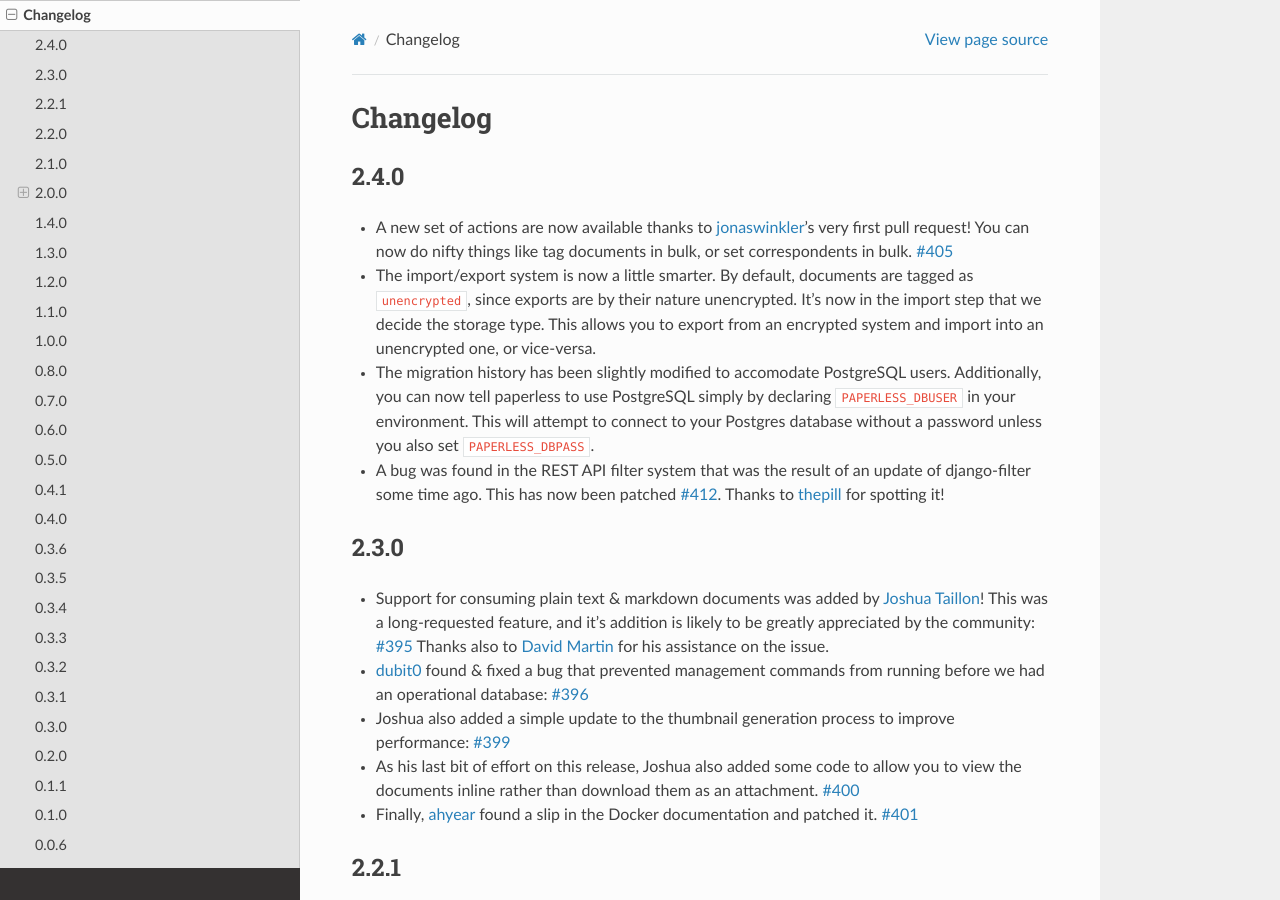
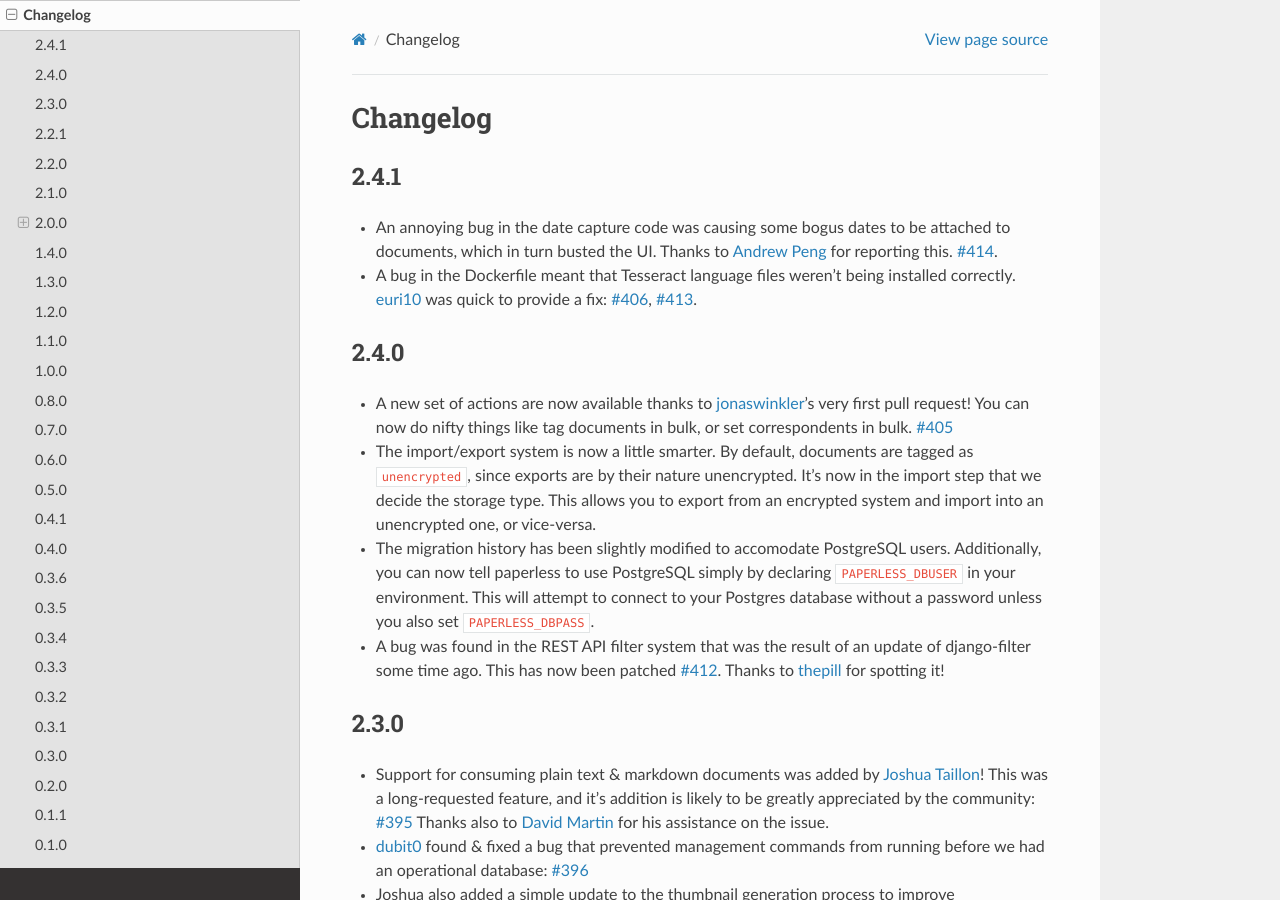
Before and after one commit to repoRangee/Large-scale, a Sphinx documentation site: the page built from docs/changelog.rst, in a window 1280 px wide and 900 px high. Built offline with Sphinx 7.4.7 and the Read the Docs theme 2.0.0, drawn with Linux system fonts in a browser that asks for light colours; formulas are drawn with MathJax 3.

Commit message:
Update version number & changelog

```diff
--- a/docs/changelog.rst
+++ b/docs/changelog.rst
@@ -1,5 +1,14 @@
 Changelog
 #########
+
+2.4.1
+=====
+
+* An annoying bug in the date capture code was causing some bogus dates to be
+  attached to documents, which in turn busted the UI.  Thanks to `Andrew Peng`_
+  for reporting this. `#414`_.
+* A bug in the Dockerfile meant that Tesseract language files weren't being
+  installed correctly.  `euri10`_ was quick to provide a fix: `#406`_, `#413`_.
 
 2.4.0
 =====
@@ -525,6 +534,8 @@ bulk of the work on this big change.
 .. _ahyear: https://github.com/ahyear
 .. _jonaswinkler: https://github.com/jonaswinkler
 .. _thepill: https://github.com/thepill
+.. _Andrew Peng: https://github.com/pengc99
+.. _euri10: https://github.com/euri10
 
 .. _#20: https://github.com/danielquinn/paperless/issues/20
 .. _#44: https://github.com/danielquinn/paperless/issues/44
@@ -612,7 +623,10 @@ bulk of the work on this big change.
 .. _#400: https://github.com/danielquinn/paperless/pull/400
 .. _#401: https://github.com/danielquinn/paperless/pull/401
 .. _#405: https://github.com/danielquinn/paperless/pull/405
+.. _#406: https://github.com/danielquinn/paperless/issues/406
 .. _#412: https://github.com/danielquinn/paperless/issues/412
+.. _#413: https://github.com/danielquinn/paperless/pull/413
+.. _#414: https://github.com/danielquinn/paperless/issues/414
 
 .. _pipenv: https://docs.pipenv.org/
 .. _a new home on Docker Hub: https://hub.docker.com/r/danielquinn/paperless/
--- a/src/paperless/version.py
+++ b/src/paperless/version.py
@@ -1 +1 @@
-__version__ = (2, 3, 0)
+__version__ = (2, 4, 1)
```
